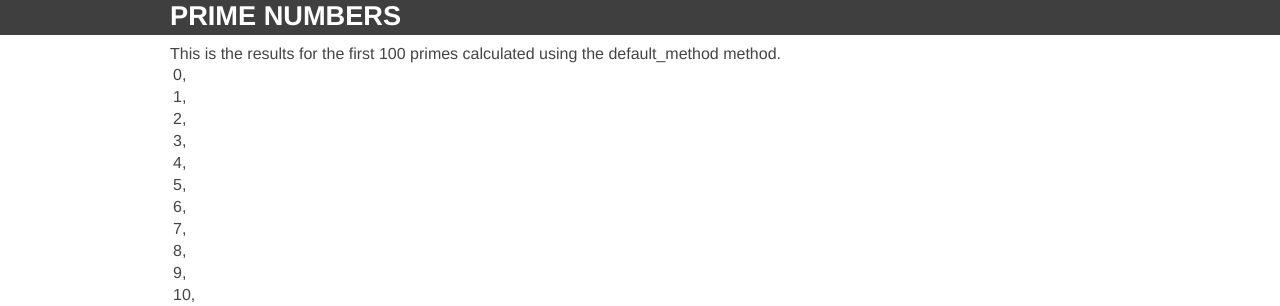
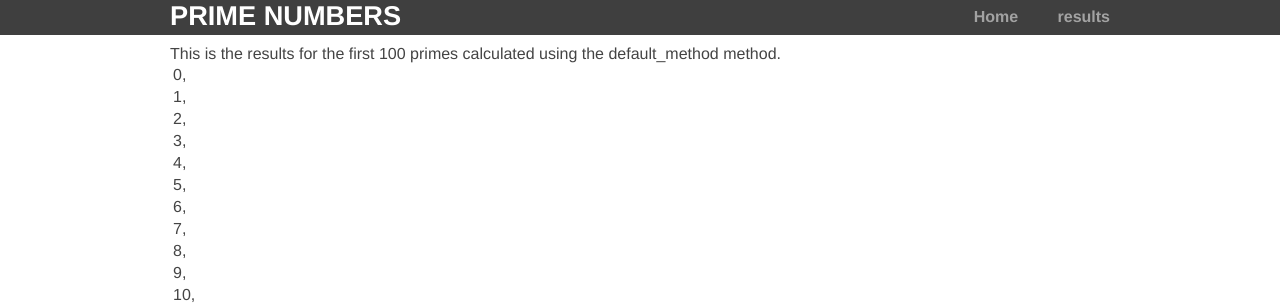
Before and after one commit to chriswood/find_primes, a Flask app: page /results in a window 1280 px wide. Shown: the top 306 px of the page. Run offline with Flask 2, Linux system fonts and the light colour scheme.

Commit message:
Adding in basic menu styles.

```diff
--- a/static/css/main.css
+++ b/static/css/main.css
@@ -62,3 +62,25 @@ h3 {
   letter-spacing: -1px;
   color: #999;
 }
+
+/*
+ * Display navigation links inline
+ */
+
+.menu {
+  float: right;
+  margin-top: 8px;
+}
+
+.menu li {
+  display: inline;
+}
+
+.menu li + li {
+  margin-left: 35px;
+}
+
+.menu li a {
+  color: #999;
+  text-decoration: none;
+}
--- a/templates/layout.html
+++ b/templates/layout.html
@@ -1,13 +1,21 @@
 <!DOCTYPE html>
 <html>
     <head>
-    <title>Flask</title>
+        <title>Prime Numbers Messing About</title>
         <strong><link rel="stylesheet" href="{{ url_for('static', filename='css/main.css') }}"></strong>
     </head>
     <body>
         <header>
             <div class="container">
                 <h1 class="logo">Prime numbers</h1>
+                <strong>
+                    <nav>
+                        <ul class="menu">
+                            <li><a href="{{ url_for('main') }}">Home</a></li>
+                            <li><a href="{{ url_for('display_results') }}">results</a></li>
+                        </ul>
+                    </nav>
+                </strong>
             </div>
         </header>
 
```
Lines whose indentation alone changed are shown as unchanged.
